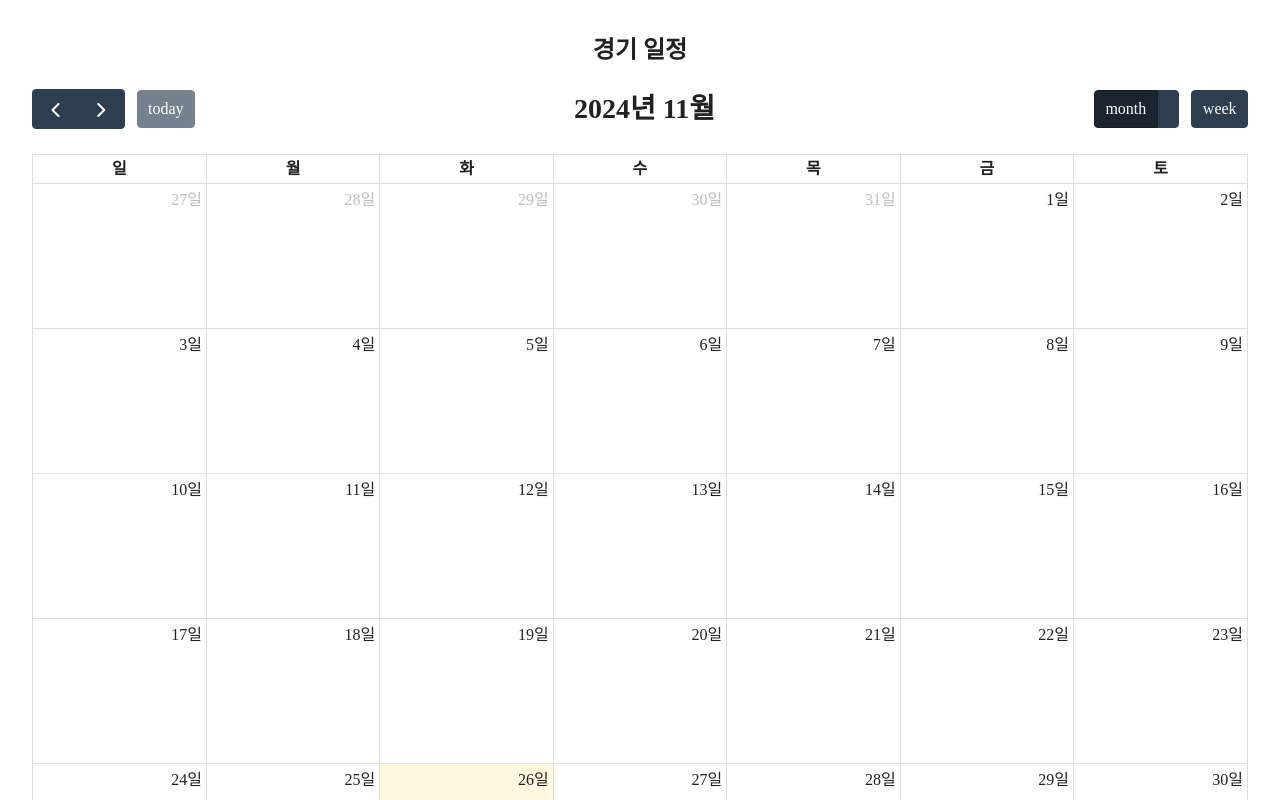
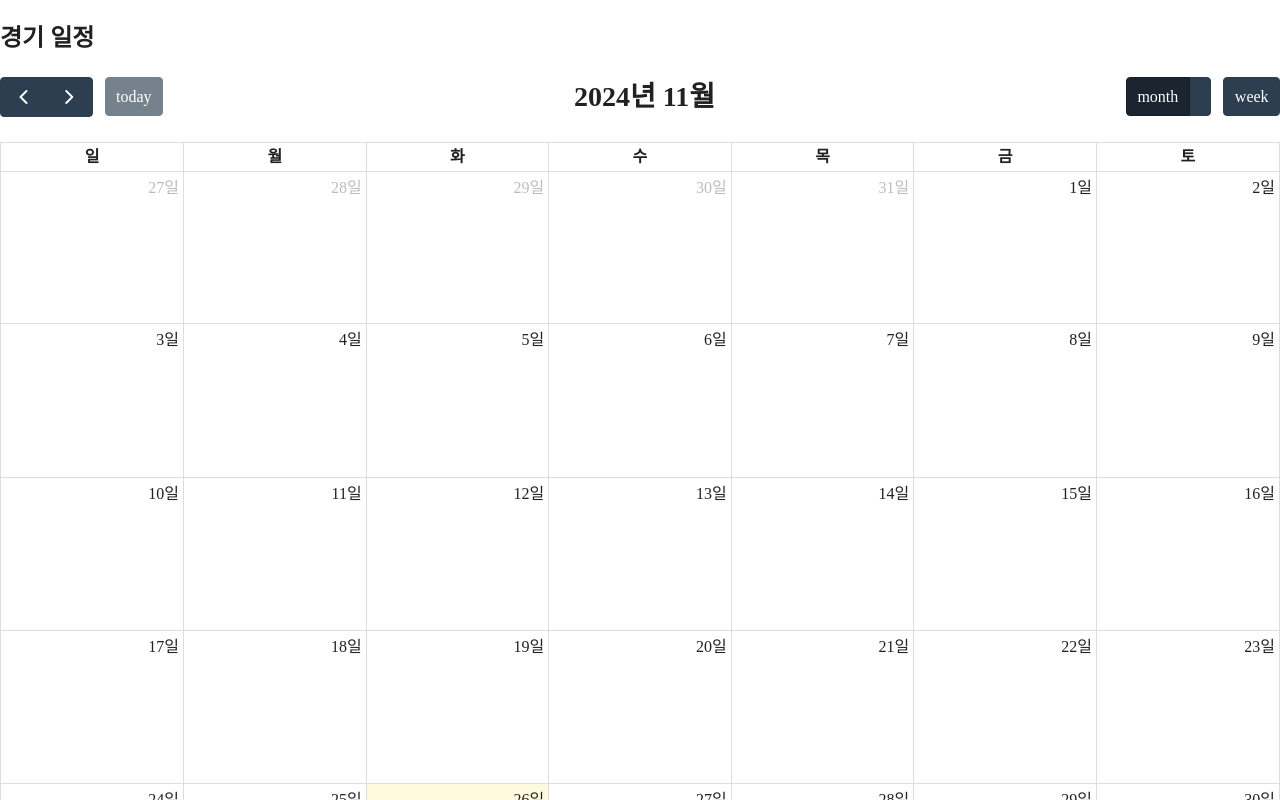
Before and after one commit to flsgk/winning-pixie, a React (Create React App) app in the folder win/: page /schedule in a window 1280 px wide. Shown: the top 800 px of the page. Built offline with nearby package versions, Linux system fonts and the light colour scheme; no server answers; the database is empty; a web font is replaced by a local one.

Commit message:
📍데이터베이스 로직 개선
24.12.11
- 데이터베이스 저장 로직 통일
- CSS 디텍토리 수정

```diff
--- /dev/null
+++ b/win/src/components/CSS/Schedule.css
@@ -0,0 +1,4 @@
+.fc {
+  width: 100%;
+  height: 90%;
+}
--- a/win/src/components/Home.js
+++ b/win/src/components/Home.js
@@ -6,7 +6,7 @@ import Schedule from "./Schedule.jsx";
 import PostList from "./PostList"; // 추가
 import Logout from "./Logout";
 import Button from "@mui/material/Button";
-import "./Home.css";
+import "./CSS/Home.css";
 
 function Home({ isLoggedIn, onLogout, posts }) {
   const navigate = useNavigate();
@@ -24,8 +24,8 @@ function Home({ isLoggedIn, onLogout, posts }) {
       onValue(userRef, (snapshot) => {
         const userData = snapshot.val();
         if (userData) {
-          setNickname(userData.nickname); // 닉네임 저장
-          setSelectedTeam(userData.selectedTeam); // 선택된 팀 저장
+          setNickname(userData.nickname || "사용자"); // 닉네임 저장
+          setSelectedTeam(userData.selectedTeam || "미선택"); // 선택된 팀 저장
         }
       });
     }
--- a/win/src/components/Schedule.css
+++ /dev/null
@@ -1,15 +0,0 @@
-.App {
-  text-align: center;
-  margin: 2rem;
-}
-
-.fc-event {
-  background-color: #f76c6c !important;
-  color: white !important;
-  border: none;
-}
-
-.fc-toolbar-title {
-  font-size: 1.5rem;
-  font-weight: bold;
-}
--- a/win/src/components/Schedule.jsx
+++ b/win/src/components/Schedule.jsx
@@ -2,7 +2,7 @@ import React, { useEffect, useState } from "react";
 import FullCalendar from "@fullcalendar/react";
 import dayGridPlugin from "@fullcalendar/daygrid";
 import interactionPlugin from "@fullcalendar/interaction";
-import "./Schedule.css";
+import "./CSS/Schedule.css";
 
 // API 호출 함수
 const fetchSchedule = async (year, month, team) => {
--- a/win/src/components/SelectTeam.js
+++ b/win/src/components/SelectTeam.js
@@ -1,8 +1,8 @@
 import React, { useState } from "react";
 import { useNavigate } from "react-router-dom";
 import { auth, database } from "../firebase"; // Firebase 설정 가져오기
-import { ref, set } from "firebase/database"; // 데이터베이스에 데이터를 저장하기 위해 필요
-import "./SelectTeam.css";
+import { ref, set, update } from "firebase/database"; // 데이터베이스에 데이터를 저장하기 위해 필요
+import "./CSS/SelectTeam.css";
 
 const teams = [
   { fullName: "두산 베어스", shortName: "두산" },
@@ -27,13 +27,13 @@ function SelectTeam() {
   };
 
   const handleConfirm = async () => {
-    if (SelectTeam) {
+    if (selectedTeam) {
       // firebase에 선택된 팀 정보 저장하기
       const userId = auth.currentUser.uid;
       const userRef = ref(database, `users/${userId}`);
 
       try {
-        await set(userRef, {
+        await update(userRef, {
           selectedTeam: selectedTeam.shortName,
         });
         // 홈 화면으로 이동
--- a/win/src/components/Signup.js
+++ b/win/src/components/Signup.js
@@ -30,6 +30,7 @@ const Signup = () => {
         nickname: nickname,
         fullname: fullname,
         createdAt: new Date().toISOString(),
+        selectedTeam: null,
       });
 
       setMessage("Welcome! 회원가입 성공!");
@@ -42,7 +43,7 @@ const Signup = () => {
   return (
     <div>
       <h2>회원가입</h2>
-      <form onSubmit={handleSignup}>
+      <form className="signup-form" onSubmit={handleSignup}>
         <div>
           <input
             type="text"
```
Also changed, not shown: win/src/components/CSS/Home.css (renamed from win/src/components/Home.css), win/src/components/CSS/SelectTeam.css (renamed from win/src/components/SelectTeam.css), win/src/components/CSS/Signup.css (added).
